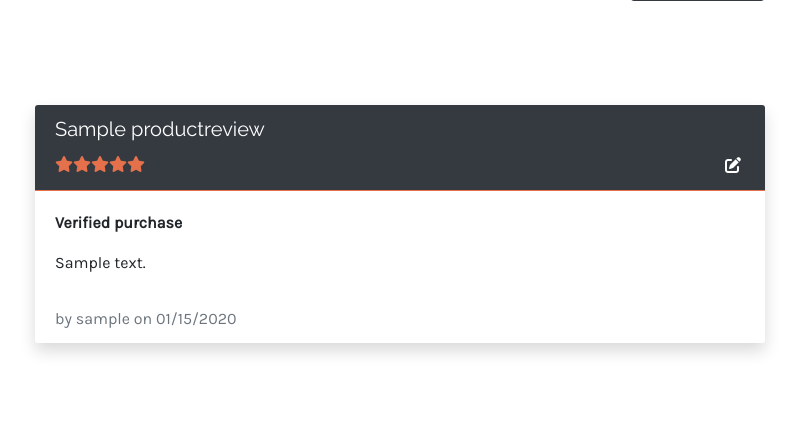
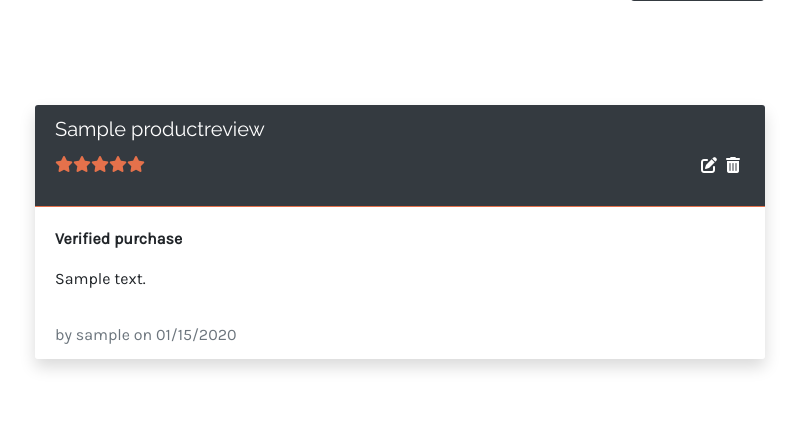
Before and after one commit to Edb83/moose-juice, a Django app: page /products/1/ in a window 1280 px wide. Shown: the part 1661-2095 px from the top of the page, without its empty margins (240-1039 px from the left). Before the commit the page ends 2015 px from the top, so only its background shows below. Run offline with Django 3.2, Linux system fonts and the light colour scheme; a user stored in the database is signed in; data comes from the database, SQL or seed files in the repository; tables that the repository leaves empty hold one stand-in row (values such as "Sample post"); some libraries are stand-ins or nearby versions.

Commit message:
Add delete_review view and refactor add/edit review urls

```diff
--- a/products/templates/products/includes/product-review-form.html
+++ b/products/templates/products/includes/product-review-form.html
@@ -1,7 +1,7 @@
 <div class="row">
     <div class="col-12 col-md-8 mx-auto">
         {% if edit %}
-            <form method="POST" action="{% url 'edit_review' product.id review.id %}#reviews-section" class="form mb-2">
+            <form method="POST" action="{% url 'edit_review' review.id %}#reviews-section" class="form mb-2">
                 {% csrf_token %}
                 {{ form | crispy }}
                 <div class="text-right mt-5">
--- a/products/templates/products/product-detail.html
+++ b/products/templates/products/product-detail.html
@@ -151,7 +151,7 @@
         </div>
     </div>
 
-  <!-- Delete modal -->
+  <!-- Delete Product Modal -->
     <div class="modal fade" id="productDeleteModal" tabindex="-1" aria-labelledby="productDeleteModalLabel" aria-hidden="true">
         <div class="modal-dialog modal-dialog-centered">
             <div class="modal-content custom-modal">
@@ -194,16 +194,27 @@
                         <div class="card-header border-accent-primary">
                             <h5 class="card-title">{{ review.title }}</h5>
                             <div class="row">
-                                <div class="col-8">
+                                <div class="col-7">
                                     <div class="product-stars" data-value="{{ review.rating }}"></div>
                                 </div>
-                                <div class="col-auto ml-auto">
+                                <div class="col-auto ml-auto d-flex">
+                                    <!-- User/admin edit button -->
                                     {% if review.user == request.user or request.user.is_superuser %}
-                                        <a href="{% url 'edit_review' product.id review.id %}#reviews-section">
+                                        <a href="{% url 'edit_review' review.id %}#reviews-section">
                                             <span class="icon">
                                                 <i class="fas la-2x fa-edit"></i>
                                             </span>
                                         </a>
+                                    {% endif %}
+                                    <!-- Admin only delete button -->
+                                    {% if request.user.is_superuser %}
+                                        <div class="text-center mb-3">
+                                            <a class="delete-modal-trigger" data-toggle="modal" data-target="#reviewDeleteModal">
+                                                <span class="icon">
+                                                    <i class="fas la-2x fa-trash-alt"></i>
+                                                </span>
+                                            </a>
+                                        </div>
                                     {% endif %}
                                 </div>
                             </div>
@@ -217,6 +228,28 @@
                         </div>
                     </div>
                 </div>
+
+                <!-- Delete Review Modal -->
+                <div class="modal fade" id="reviewDeleteModal" tabindex="-1" aria-labelledby="reviewDeleteModalLabel" aria-hidden="true">
+                    <div class="modal-dialog modal-dialog-centered">
+                        <div class="modal-content custom-modal">
+                            <div class="modal-header">
+                                <h5 class="modal-title" id="reviewDeleteModalLabel">Confirm deletion</h5>
+                                <button type="button" class="close" data-dismiss="modal" aria-label="Close">
+                                    <span aria-hidden="true">&times;</span>
+                                </button>
+                            </div>
+                            <div class="modal-body">
+                            Are you sure you want to delete {{ review.user }}'s review?
+                            </div>
+                            <div class="modal-footer">
+                                <button type="button" class="btn btn-outline-dark" data-dismiss="modal">Close</button>
+                                <a class="btn btn-danger" href="{% url 'delete_review' review.id %}" >Delete</a>
+                            </div>
+                        </div>
+                    </div>
+                </div>
+
             {% empty %}
             <div class="col-12 col-md-8 mx-auto">
                 <div class="card card-product-review my-5 shadow">
--- a/products/urls.py
+++ b/products/urls.py
@@ -10,14 +10,15 @@ urlpatterns = [
         'delete/<int:product_id>/',
         views.delete_product,
         name='delete_product'),
-    path('<int:product_id>/add_review/', views.add_review, name='add_review'),
-    path(
-        '<int:product_id>/edit_review/<int:review_id>/',
-        views.edit_review,
-        name='edit_review'),
     path(
         'toggle_fav/<int:product_id>/',
         views.toggle_favourite,
         name='toggle_favourite'),
     path('favourites/', views.favourites, name='favourites'),
+    path('add_review/<int:product_id>/', views.add_review, name='add_review'),
+    path(
+        'edit_review/<int:review_id>/',
+        views.edit_review,
+        name='edit_review'),
+    path('delete_review/<int:review_id>/', views.delete_review, name='delete_review'),
 ]
--- a/products/views.py
+++ b/products/views.py
@@ -170,79 +170,6 @@ def add_product(request):
 
 
 @login_required
-def add_review(request, product_id):
-    """ Add a review for a product """
-    product = get_object_or_404(Product, pk=product_id)
-    if request.user.is_authenticated:
-        profile = get_object_or_404(UserProfile, user_id=request.user)
-    else:
-        profile = None
-
-    if request.user.is_authenticated:
-        if request.method == 'POST':
-            form = ReviewForm(request.POST)
-            reviews = product.reviews.all()
-
-            if reviews.filter(user=request.user).exists():
-                messages.info(request, f"You've already reviewed {product.name}")
-                return redirect(reverse('product_detail', args=[product.id]))
-
-            if form.is_valid():
-                review = form.save(commit=False)
-                review.product = product
-                review.user = request.user
-                # Check whether line items related to user include the product
-                if OrderLineItem.objects.filter(
-                    order__user_profile=profile).filter(
-                        product=product).exists():
-                    review.verified_purchase = True
-
-                review.save()
-                messages.info(request, 'Review added')
-                return redirect(reverse('product_detail', args=[product.id]))
-            else:
-                messages.error(request, 'Failed to add review - please check form and try again')
-
-    context = {
-        'form': form,
-        'profile': profile,
-    }
-
-    return render(request, context)
-
-
-@login_required
-def edit_review(request, product_id, review_id):
-    """
-    Edit a product review
-    """
-    product = get_object_or_404(Product, pk=product_id)
-    review = get_object_or_404(ProductReview, pk=review_id)
-
-    if request.method == 'POST':
-        form = ReviewForm(request.POST, instance=review)
-        if form.is_valid():
-            form.save()
-            messages.info(request, 'Updated review')
-            return redirect(reverse('product_detail', args=[product.id]))
-        else:
-            messages.error(request, 'Failed to update review - please check form and try again')
-
-    else:
-        form = ReviewForm(instance=review)
-
-    template = 'products/product-detail.html'
-    context = {
-        'form': form,
-        'review': review,
-        'product': product,
-        'edit': True,
-    }
-
-    return render(request, template, context)
-
-
-@login_required
 def edit_product(request, product_id):
     """
     Edit a product in the store
@@ -296,3 +223,96 @@ def delete_product(request, product_id):
     messages.info(request, f'{product_name} deleted')
 
     return redirect(reverse('products'))
+
+
+
+@login_required
+def add_review(request, product_id):
+    """ Add a review for a product """
+    product = get_object_or_404(Product, pk=product_id)
+    if request.user.is_authenticated:
+        profile = get_object_or_404(UserProfile, user_id=request.user)
+    else:
+        profile = None
+
+    if request.user.is_authenticated:
+        if request.method == 'POST':
+            form = ReviewForm(request.POST)
+            reviews = product.reviews.all()
+
+            if reviews.filter(user=request.user).exists():
+                messages.info(request, f"You've already reviewed {product.name}")
+                return redirect(reverse('product_detail', args=[product.id]))
+
+            if form.is_valid():
+                review = form.save(commit=False)
+                review.product = product
+                review.user = request.user
+                # Check whether line items related to user include the product
+                if OrderLineItem.objects.filter(
+                    order__user_profile=profile).filter(
+                        product=product).exists():
+                    review.verified_purchase = True
+
+                review.save()
+                messages.info(request, 'Review added')
+                return redirect(reverse('product_detail', args=[product.id]))
+            else:
+                messages.error(request, 'Failed to add review - please check form and try again')
+
+    context = {
+        'form': form,
+        'profile': profile,
+    }
+
+    return render(request, context)
+
+
+@login_required
+def edit_review(request, review_id):
+    """
+    Edit a product review
+    """
+    review = get_object_or_404(ProductReview, pk=review_id)
+    product = review.product
+
+    if request.method == 'POST':
+        form = ReviewForm(request.POST, instance=review)
+        if form.is_valid():
+            form.save()
+            messages.info(request, 'Updated review')
+            return redirect(reverse('product_detail', args=[product.id]))
+        else:
+            messages.error(request, 'Failed to update review - please check form and try again')
+
+    else:
+        form = ReviewForm(instance=review)
+
+    template = 'products/product-detail.html'
+    context = {
+        'form': form,
+        'review': review,
+        'product': product,
+        'edit': True,
+    }
+
+    return render(request, template, context)
+
+
+@login_required
+def delete_review(request, review_id):
+    """
+    Delete a user's product review
+    """
+
+    if not request.user.is_superuser:
+        messages.error(request, "Sorry, you don't have the necessary permissions to do that.")
+        return redirect(reverse('home'))
+
+    review = get_object_or_404(ProductReview, pk=review_id)
+    product = review.product
+    review_owner = review.user
+    review.delete()
+    messages.info(request, f"Deleted {review_owner}'s review")
+
+    return redirect(reverse('product_detail', args=[product.id]))
--- a/static/css/base.css
+++ b/static/css/base.css
@@ -417,11 +417,13 @@ h1, h2, h3, h4, h5, h6 {
     width: 1.5rem;
 }
 
-.fa-edit {
+.fa-edit,
+.fa-trash-alt {
     color: #fff;
 }
 
-.fa-edit:hover {
+.fa-edit:hover,
+.fa-trash-alt:hover {
     color: var(--color-accent-dark);
 }
 
```
